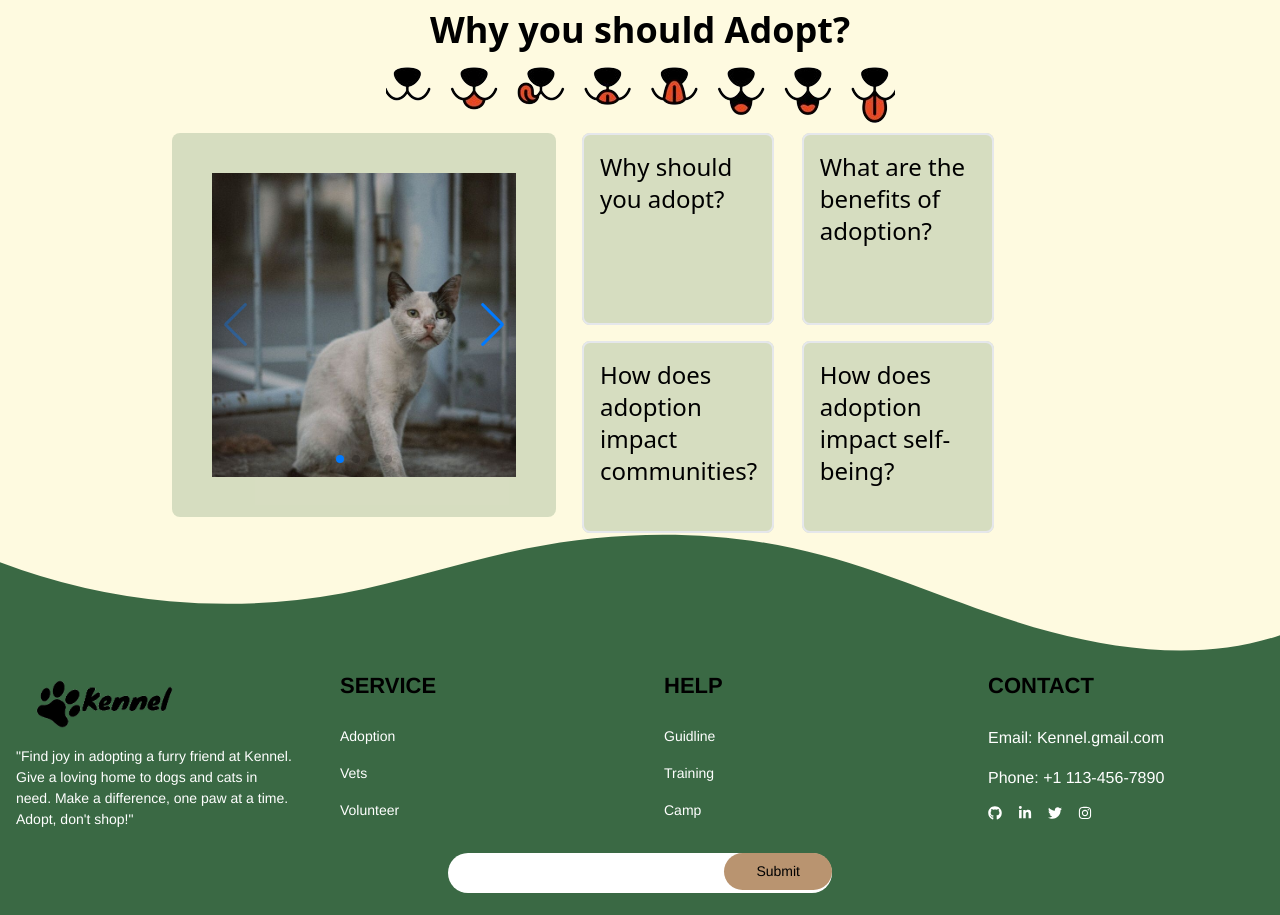
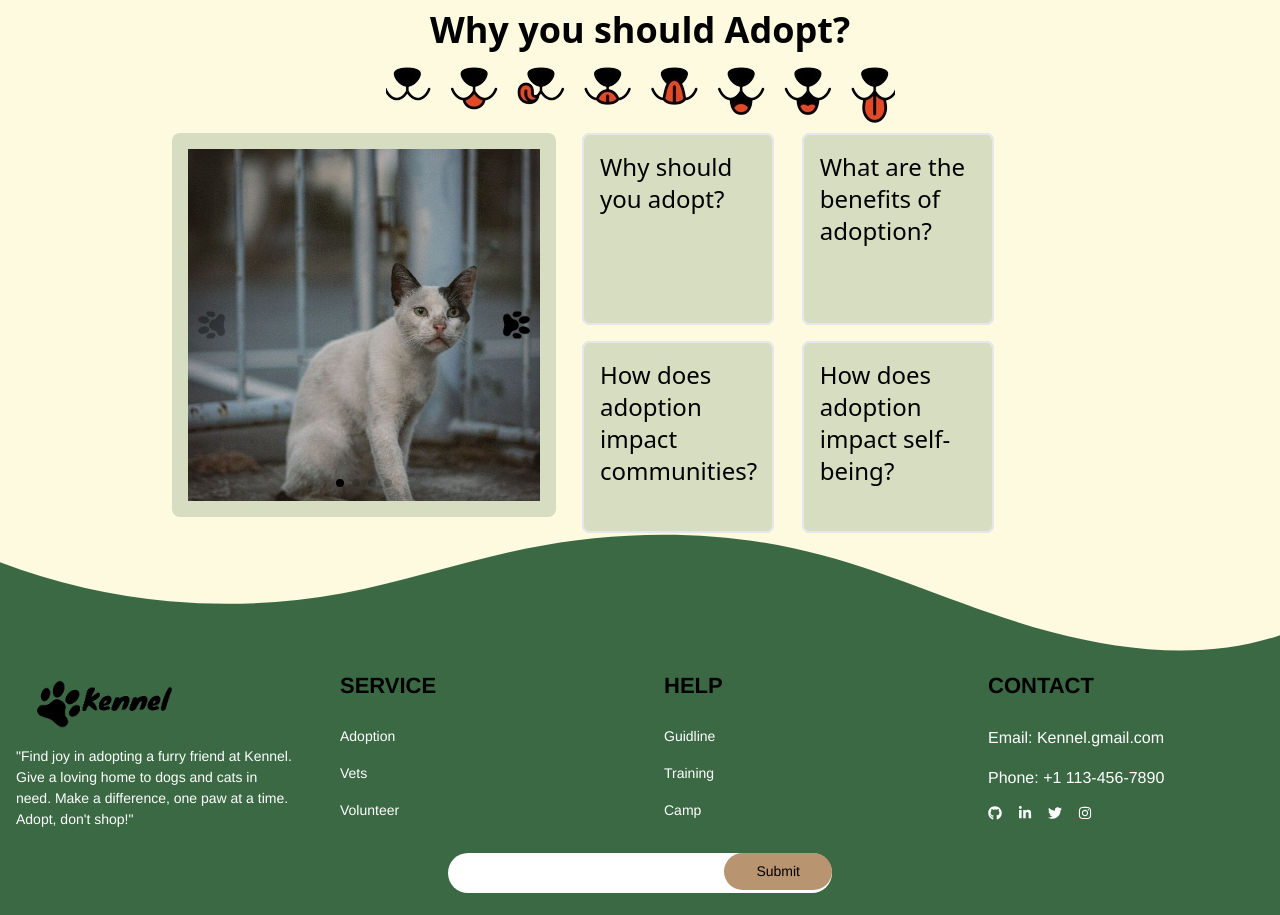
Before and after one commit to Dheeraj-Bangera/Kennel, a React (Create React App) app in the folder client/: page / in a window 1280 px wide. Shown: the part 1020-1935 px from the top of the page. Built offline with nearby package versions, Linux system fonts and the light colour scheme.

Commit message:
paw in swiper added

```diff
--- a/client/package.json
+++ b/client/package.json
@@ -9,6 +9,7 @@
     "@testing-library/user-event": "^13.5.0",
     "@types/react-redux": "^7.1.33",
     "axios": "^1.6.4",
+    "framer-motion": "^10.18.0",
     "react": "^18.2.0",
     "react-dom": "^18.2.0",
     "react-hot-toast": "^2.4.1",
--- a/client/public/index.html
+++ b/client/public/index.html
@@ -24,7 +24,7 @@
       work correctly both with client-side routing and a non-root public URL.
       Learn how to configure a non-root public URL by running `npm run build`.
     -->
-    <title>React App</title>
+    <title>Kennel</title>
   </head>
   <body>
     <noscript>You need to enable JavaScript to run this app.</noscript>
--- a/client/src/component/pages/home/Adopt.js
+++ b/client/src/component/pages/home/Adopt.js
@@ -9,9 +9,9 @@ const Adopt = () => {
       <h1 className='text-4xl font-bold font-noto-sans hover:underline'>
         Why you should Adopt?
       </h1>
-      <img src={tounge} alt="figma" className='mt-4' />
+      <img src={tounge} alt="figma" className='mt-4 select-none' />
       <div className='flex gap-4 mt-2'>
-        <div className='w-96 h-96 rounded-lg bg-[#3A6944]/20 p-10'>
+        <div className='w-96 h-96 rounded-lg bg-[#3A6944]/20 p-4 select-none'>
           <Swipe />
         </div>
         <div className=' rounded-lg w-[35%]'>
--- a/client/src/component/pages/home/Home.js
+++ b/client/src/component/pages/home/Home.js
@@ -36,7 +36,7 @@ const Home = () => {
       <div className="flex flex-col items-center ">
         <div className="flex gap-4 ">
           {cards.map((card, index) => (
-            <div key={index}>
+            <div  classname= " select-none"key={index}>
               <Card img={card.img} />
             </div>
           ))}
--- a/client/src/component/pages/home/Slider/Swipe.js
+++ b/client/src/component/pages/home/Slider/Swipe.js
@@ -16,7 +16,7 @@ import "./styles.css";
 // import required modules
 import { Navigation, Pagination, Mousewheel, Keyboard } from "swiper/modules";
 
-export default function App() {
+export default function Swipe() {
   return (
     <>
       <Swiper
--- a/client/src/component/pages/home/Slider/styles.css
+++ b/client/src/component/pages/home/Slider/styles.css
@@ -39,3 +39,25 @@
     height: 100%;
     object-fit: cover;
   }
+  .swiper-button-next {
+    background-image: url(../../../../assets/paw.png);
+    background-repeat: no-repeat;
+    background-size: 170% auto;
+    transform: rotate(90deg);
+    background-position: center; }
+  .swiper-button-next::after {
+    display: none;
+  }
+  .swiper-button-prev{
+    background-image: url(../../../../assets/paw.png);
+    background-repeat: no-repeat;
+    background-size: 170% auto;
+    transform: rotate(-90deg);
+    background-position: center;
+  }
+  .swiper-button-prev::after {
+    display: none;
+  }
+  .swiper-pagination-bullet-active {
+    background-color: #000 !important;
+}
--- a/client/src/component/pages/home/card.js
+++ b/client/src/component/pages/home/card.js
@@ -3,7 +3,7 @@ import React from "react";
 const Card = ({  img }) => {
   return (
     <div className="paper bg-[#3A6944]/40 text-white rounded-md
-     transition-transform transform hover:scale-110 ">
+     transition-transform transform hover:scale-110 select-none">
       <div className="flex items-center justify-center">
         <img src={img}  className="md:h-44 md:w-48 max-h-64 " />
       </div>
--- a/client/src/component/pages/home/flipCard/FlipCard.css
+++ b/client/src/component/pages/home/flipCard/FlipCard.css
@@ -38,5 +38,6 @@
 
 }
 .flip-card-back {
+
   transform: rotateY(180deg);
 }
--- a/client/src/component/pages/home/flipCard/FlipCard.js
+++ b/client/src/component/pages/home/flipCard/FlipCard.js
@@ -4,13 +4,13 @@ import "./FlipCard.css";
 
 const FlipCard = ({ question, answer }) => {
   const [isFlipped, setIsFlipped] = useState(false);
-  const [isAnimating, setIsAnimating] = useState(false);
+
 
   const handleCardFlip = () => {
-    if (!isAnimating) {
+
       setIsFlipped(!isFlipped);
-      setIsAnimating(true);
-    }
+      // setIsAnimating(true);
+
   };
 
   return (
@@ -24,10 +24,8 @@ const FlipCard = ({ question, answer }) => {
           className="flip-card-inner md:h-48 md:w-48 max-h-64  bg-[#3A6944]/20 rounded-lg"
           initial={false}
           animate={{ rotateY: isFlipped ? 180 : 360 }}
-          transition={{ duration: 0.6, animationDirection: "normal" }}
-          onAnimationComplete={() => {
-            setIsAnimating(false);
-          }}
+          transition={{ duration: 0.2, animationDirection: "normal" }}
+
         >
           <div className="flip-card-front text-2xl font-knewave w-[100%] h-[100%] bg-cover border-2 rounded-lg p-4">
             <p>{question}</p>
--- a/client/src/component/pages/home/flipCard/FlipCardList.js
+++ b/client/src/component/pages/home/flipCard/FlipCardList.js
@@ -26,7 +26,7 @@ const FlipCardList = () => {
   ];
 
   return (
-    <div className="grid grid-cols-2 gap-x-28 gap-y-4  ">
+    <div className="grid grid-cols-2 gap-x-28 gap-y-4 select-none  ">
       {cards.map((card) => (
         <FlipCard key={card.id} question={card.question} answer={card.answer} />
       ))}
--- a/package.json
+++ b/package.json
@@ -12,7 +12,7 @@
   "author": "",
   "license": "ISC",
   "dependencies": {
-    "concurrently": "^8.2.2",
-    "framer-motion": "^10.18.0"
+    "concurrently": "^8.2.2"
+
   }
 }
```
Also changed, not shown: 2 other files (tests, documents, lock files or other folders).
